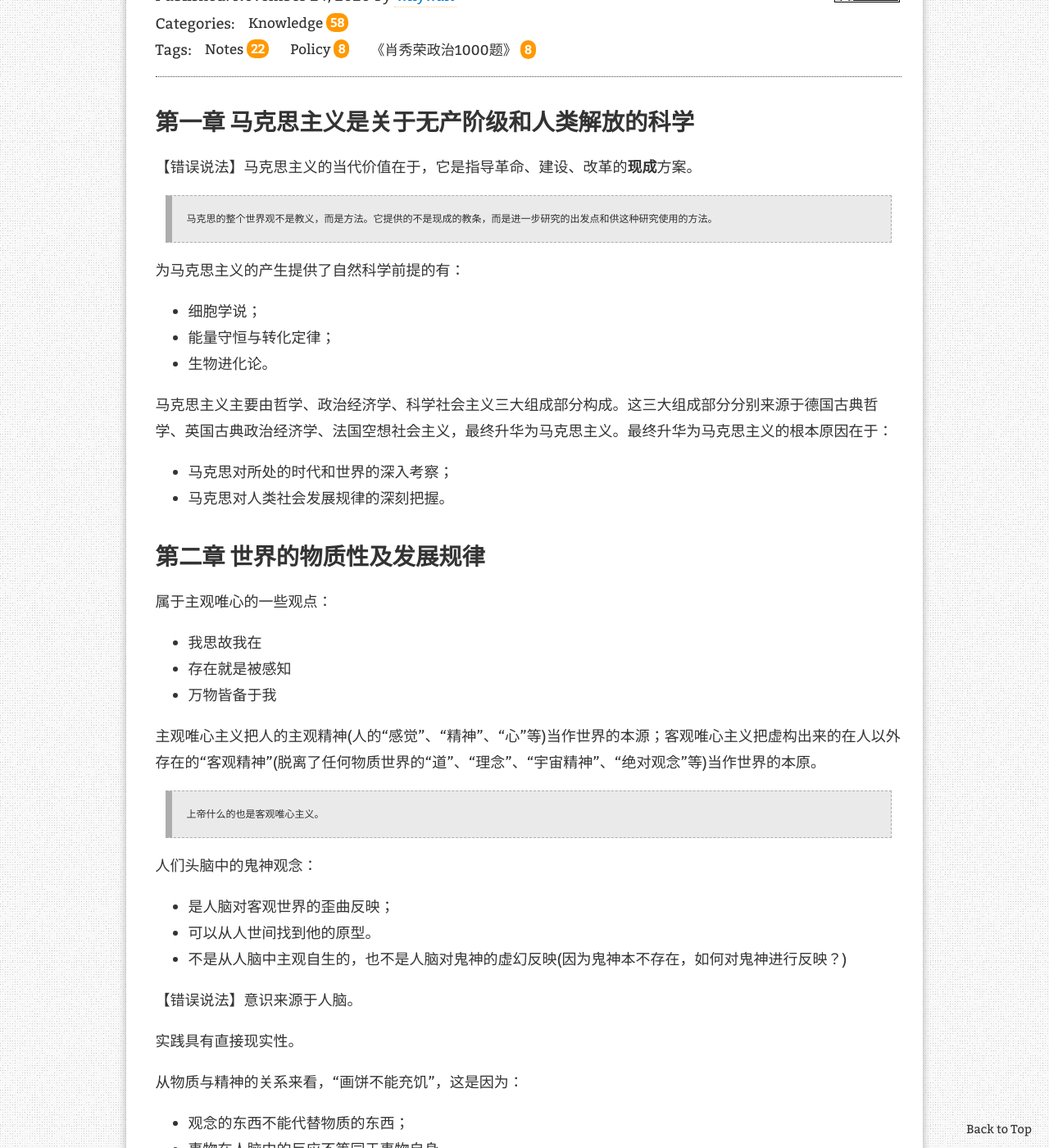
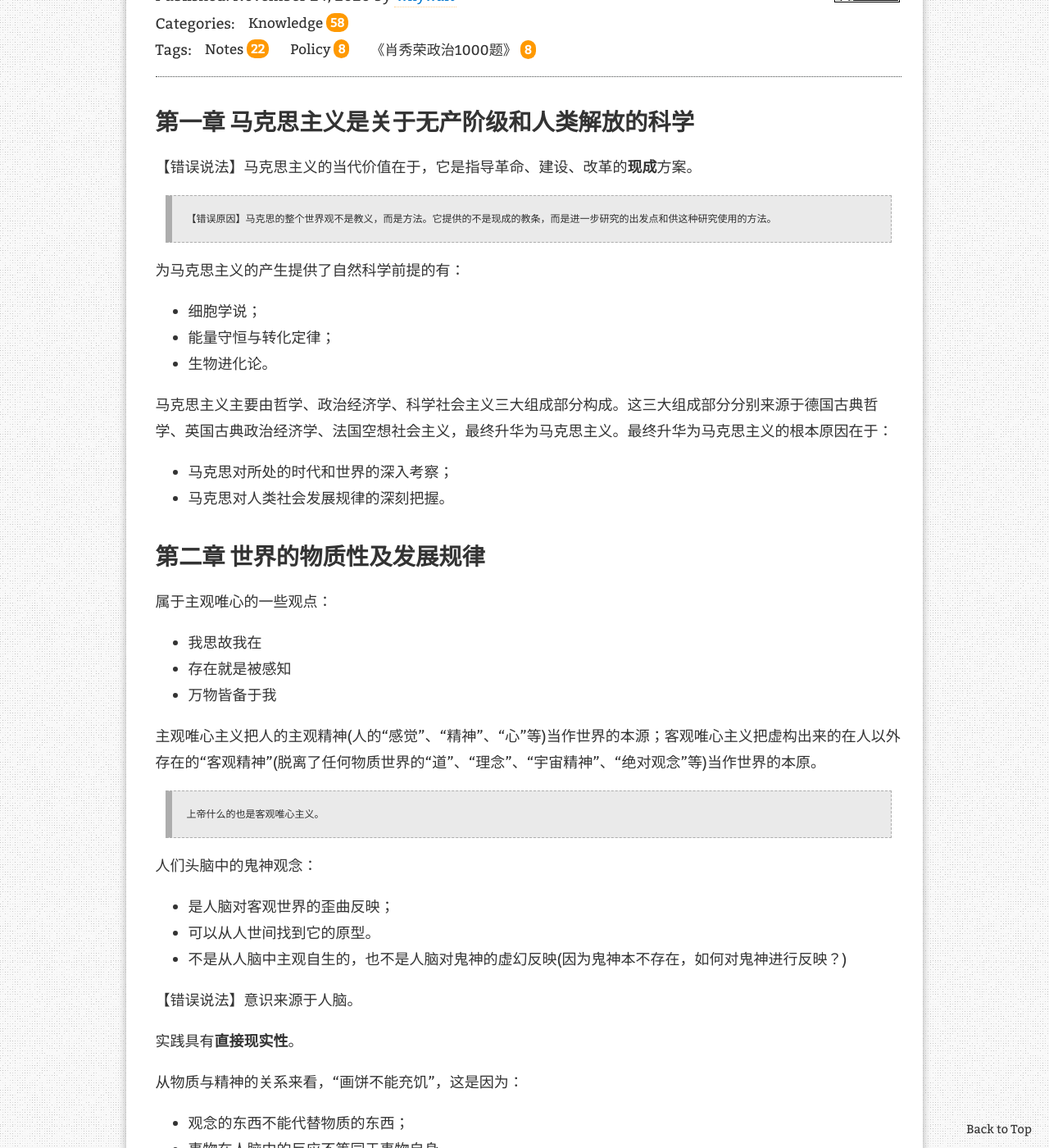
Before and after one commit to AuthurWhywait/AuthurWhywait.github.io, a Jekyll site: the page built from _posts/2020-11-24-notes_exercises_of_policy_12.md, in a window 1280 px wide and 1400 px high, scrolled down 227 px. Shown: the whole window at 82% size. Built offline with Jekyll 4.4.1, drawn with Linux system fonts in a browser that asks for light colours; comment, search, counter and statistics services are not loaded; some of the changed text lies outside the part shown.

Commit message:
Add files via upload

```diff
--- a/_posts/2020-11-24-notes_exercises_of_policy_12.md
+++ b/_posts/2020-11-24-notes_exercises_of_policy_12.md
@@ -12,7 +12,7 @@
 
 【错误说法】马克思主义的当代价值在于，它是指导革命、建设、改革的**现成**方案。
 
-> 马克思的整个世界观不是教义，而是方法。它提供的不是现成的教条，而是进一步研究的出发点和供这种研究使用的方法。
+> 【错误原因】马克思的整个世界观不是教义，而是方法。它提供的不是现成的教条，而是进一步研究的出发点和供这种研究使用的方法。
 
 为马克思主义的产生提供了自然科学前提的有：
 
@@ -40,12 +40,12 @@
 人们头脑中的鬼神观念：
 
 * 是人脑对客观世界的歪曲反映；
-* 可以从人世间找到他的原型。
+* 可以从人世间找到它的原型。
 * 不是从人脑中主观自生的，也不是人脑对鬼神的虚幻反映(因为鬼神本不存在，如何对鬼神进行反映？)
 
 【错误说法】意识来源于人脑。
 
-实践具有直接现实性。
+实践具有**直接现实性**。
 
 从物质与精神的关系来看，“画饼不能充饥”，这是因为：
 
@@ -70,7 +70,7 @@
 
 意识活动具有创造性。
 
-实践构成社会发展的动力。
+实践构成**社会发展的动力**。
 
 把握事物的可能性，要注意区分：
 
@@ -475,7 +475,7 @@
 * 国有企业的重要职能是推行政府的社会政策和经济政策，为私人垄断资本的发展提供服务和保障；
 * 所有制的性质仍然是资本主义性质，体现着总资本家剥削雇佣劳动者的关系。
 
-当代资本主义生产关系中，阶层、阶级结构发生了新的变化，其中包括**资本家的地位 和作用已经发生了很大的变化**。
+当代资本主义生产关系中，阶层、阶级结构发生了新的变化，其中包括**资本家的地位和作用已经发生了很大的变化**。
 
 与第二次世界大战前的资本主义相比，当代资本主义在政治制度上出现了多元化趋势，公民权利有所扩大。
 
```
Also changed, not shown: other parts of _posts/2020-11-24-notes_exercises_of_policy_12.md (+2 -2 lines).
